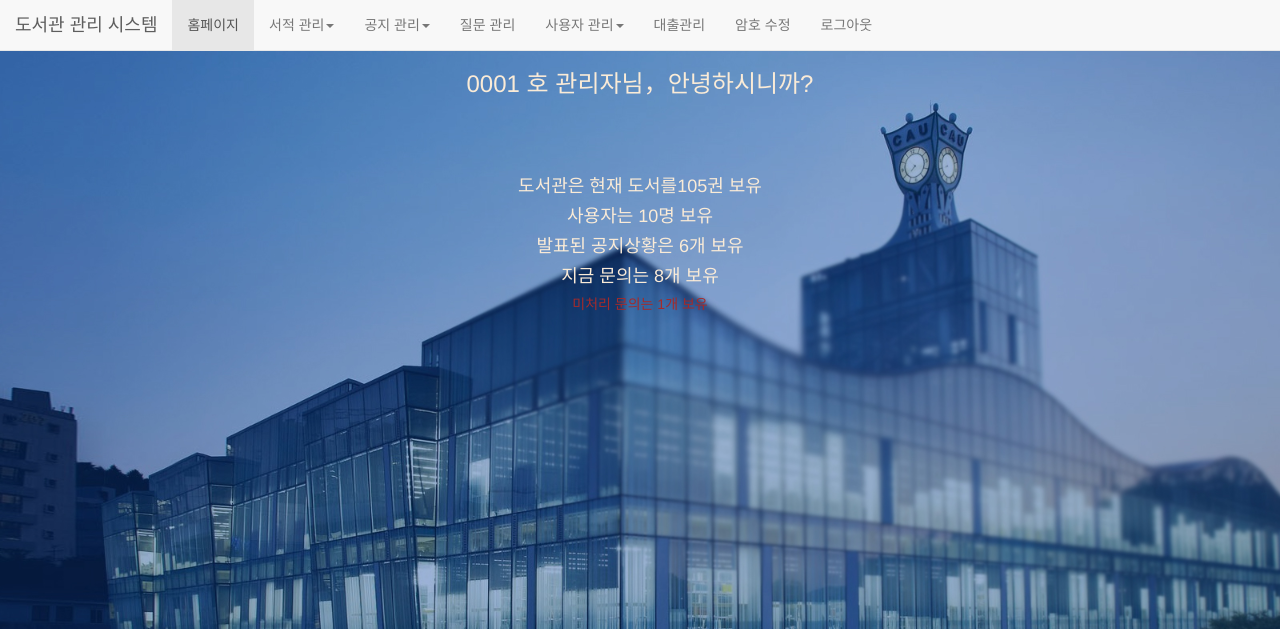
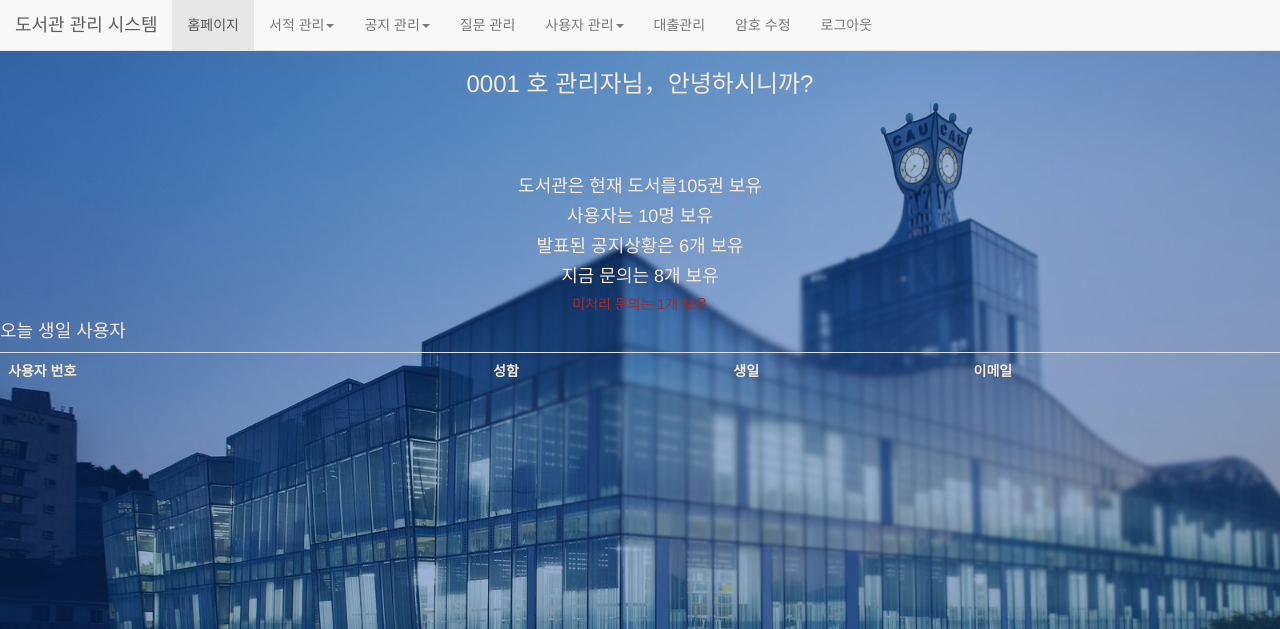
Before and after one commit to databasedesign2019/d, a PHP site: page /admin_index.php in a window 1280 px wide. Shown: the top 629 px of the page. Run offline with PHP 8.4, Linux system fonts and the light colour scheme; a user stored in the database is signed in; data comes from the database, SQL or seed files in the repository; lists and menus that the app fills with data are empty; some libraries are stand-ins or nearby versions.

Commit message:
update to change
update

```diff
--- a/admin_index.php
+++ b/admin_index.php
@@ -16,11 +16,11 @@ include ('mysqli_connect.php');
     <style>
         body{
             width: 100%;
-            overflow: hidden;
             background: url("bg.jpg") repeat;
             background-size:cover;
             color: antiquewhite;
         }
+		a{color:#ffffff}
     </style>
 </head>
 <body>
@@ -101,7 +101,33 @@ $sql="select count(*) b from qna where admin_id=0001;";
 $res=mysqli_query($dbc,$sql);
 $result=mysqli_fetch_array($res);
 echo "미처리 문의는 {$result['b']}개 보유"; ?></h5>
+<h4>오늘 생일 사용자</h4>
+<table  width='100%' class="table">
+ <div style="text-align: center">
+    <tr>
+        <th>사용자 번호</th>
+        <th>성함</th>
+        <th>생일</th>
+        <th>이메일</th>
 
+    </tr>
+    <?php
+
+        $sql="select reader_id,name,birth,email from reader_info where MONTH(birth) = MONTH(NOW()) and DAY(birth) = DAY(NOW());";
+
+
+    $res=mysqli_query($dbc,$sql);
+    foreach ($res as $row){
+        echo "<tr>";
+        echo "<td>{$row['reader_id']}</td>";
+        echo "<td>{$row['name']}</td>";
+        echo "<td>{$row['birth']}</td>";
+        echo "<td><a href=\"mailto:{$row['email']}\">{$row['email']}</a></td>";
+        echo "</tr>";
+    };
+    ?>
+</table>
+</div>
 <div id="bot" style="text-align: center;font-size:15px;position:absolute;left:32%;bottom:30px "><i style="text-align: center">2019-2데이타베이스 20161795 GUJIAKAI|20174950 WENJIALI|20170855 CHENWENXI</i></div>
 
 
```
